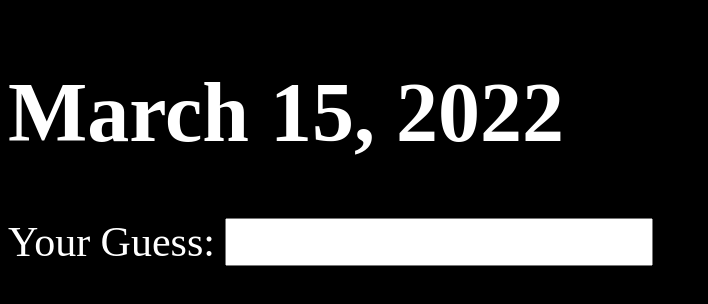
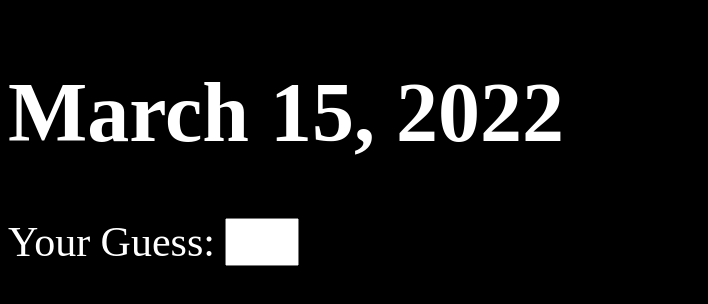
Before and after one commit to nuoxoxo/dmd, a React (Vite) app: page / in a window 1280 px wide. Shown: the top 304 px of the page, without its empty margins (0-708 px from the left). Built offline with nearby package versions, Linux system fonts and the light colour scheme; the HTML template or start-up script is replaced by a standard one.

Commit message:
input : width

```diff
--- a/src/styles/App.scss
+++ b/src/styles/App.scss
@@ -19,8 +19,10 @@ body {
 }
 
 input {
+  width: 66px;
   height: $TXT-SIZE;
-  font-size: calc($TXT-SIZE - 10px)
+  font-size: calc($TXT-SIZE - 10px);
+
 }
 
 .GuessingDiv {
```
